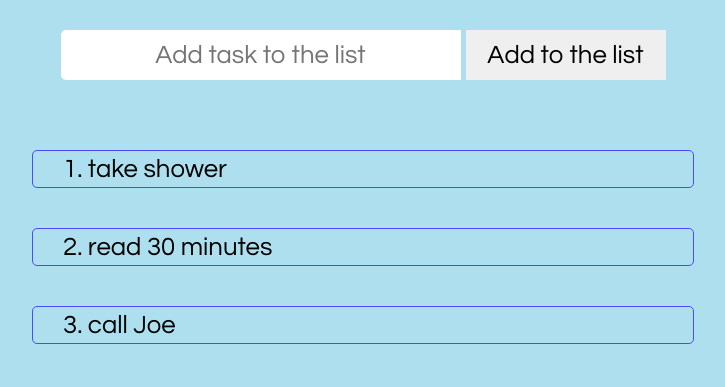
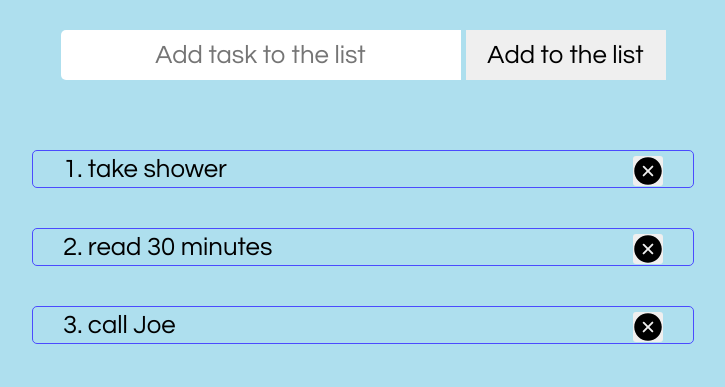
Before and after one commit to M-Moein-M/to-do-list, a plain HTML site: page index.html in a window 1280 px wide. Shown: the whole page, without its empty margins (277-1002 px from the left). Drawn offline with Linux system fonts and the light colour scheme.

Commit message:
added functionality for removing tasks from the list

```diff
--- a/app.js
+++ b/app.js
@@ -18,16 +18,16 @@ function addTask() {
     taskInput.value = '';  // we make the input box empty
     if (task === '') {
         // console.log("no task written to the input");
-    } else if (allTasksArray.includes(task)){
+    } else if (allTasksArray.includes(task)) {
         let duplicateIndex = allTasksArray.indexOf(task);
         let duplicaateElement = allTasksDiv.children[duplicateIndex];
         duplicaateElement.style.setProperty('border', '3px red solid');
         setTimeout(function () {
-            window.alert('Duplicate Task with taks number '+(duplicateIndex+1).toString());
+            window.alert('Duplicate Task with taks number ' + (duplicateIndex + 1).toString());
             duplicaateElement.style.setProperty('border', '1px #4b4bff solid');
         }, 100);
 
-    } else {
+    } else {  // adding new task to the list
         allTasksArray.splice(allTasksArray.length, 0, task);
         loadTaskList();
     }
@@ -40,12 +40,27 @@ function allTaskDivRemoveAllChild() {
     }
 }
 
+function removeTask() {
+    let taskIndex = this.parentNode.id;
+    allTasksArray.splice(taskIndex, 1);
+    loadTaskList();
+}
+
 function loadTaskList() {
     allTaskDivRemoveAllChild();
     for (let i = 0; i < allTasksArray.length; i++) {
         let pElement = document.createElement('p');
         pElement.classList.add('task');
         pElement.innerHTML = (i + 1).toString() + '. ' + allTasksArray[i];
+        pElement.id = i.toString();
+
+        let removeBtn = document.createElement('button');
+        removeBtn.classList.add('remove-button');
+        removeBtn.classList.add('task-button');
+        removeBtn.addEventListener('click', removeTask);
+
+        pElement.appendChild(removeBtn);
+
         allTasksDiv.appendChild(pElement);
     }
 }
--- a/style.css
+++ b/style.css
@@ -39,5 +39,26 @@ body{
     width: 600px;
 }
 .tasks p:hover{
-    transform: scale(1.1);
+    background-color: #42ccf7;
 }
+
+.task-button{
+    cursor: pointer;
+    float: right;
+    border: none;
+    border-radius: 3px;
+    width: 30px;
+    height: 30px;
+}
+
+
+.remove-button{
+    background-image: url("assets/x-circle-fill.svg");
+    background-size: cover ;
+    background-position: center;
+    transition-duration: 0.2s;
+}
+.remove-button:hover{
+    background-size: 120% ;
+
+}
```
Also changed, not shown: index.html (+1 -1 lines), assets/check-circle-fill.svg (added), assets/x-circle-fill.svg (added).
